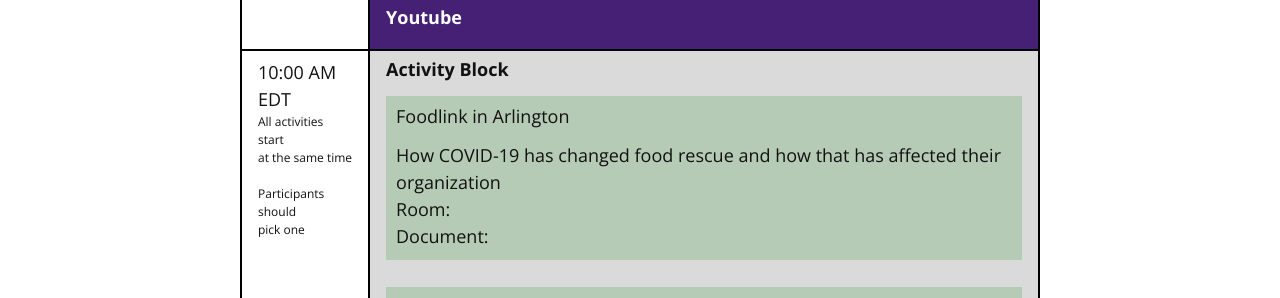
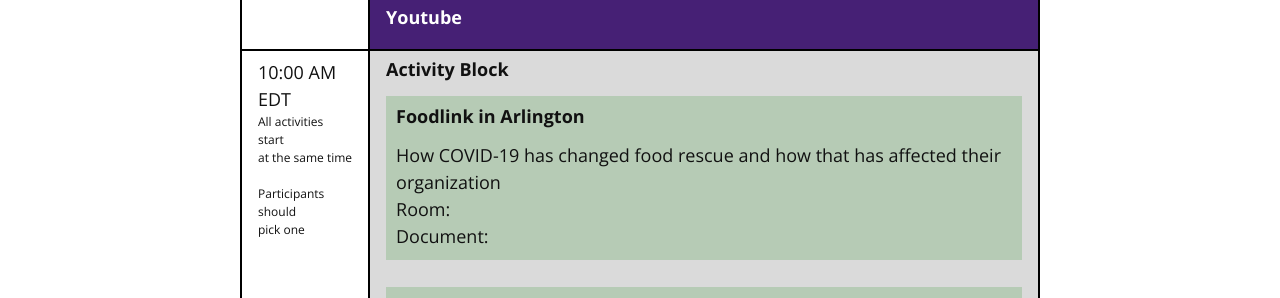
Before and after one commit to codeforboston/codeforboston.org, a Jekyll site: the page built from ndoch.html, in a window 1280 px wide. Shown: the part 346-644 px from the top of the page. Built offline with Jekyll 4.4.1, drawn with Linux system fonts in a browser that asks for light colours; nearby versions of some CDN libraries.

Commit message:
Fixes <h5> styling for FoodLink in Arlington

```diff
--- a/ndoch.html
+++ b/ndoch.html
@@ -177,7 +177,7 @@ type: hidden
           <h5 style="font-family: 'Open Sans', Helvetica, Arial, sans-serif; font-weight: bold;">Activity Block</h5>
           <!--class="talk"-->
           <div style="background-color: #0b80002c; padding: 10px;">
-            <h5 style="font-family: 'Open Sans', Helvetica, Arial, sans-serif;">
+            <h5 style="font-family: 'Open Sans', Helvetica, Arial, sans-serif; font-weight: bold;">
               Foodlink in Arlington
             </h5>
             <div>
```
